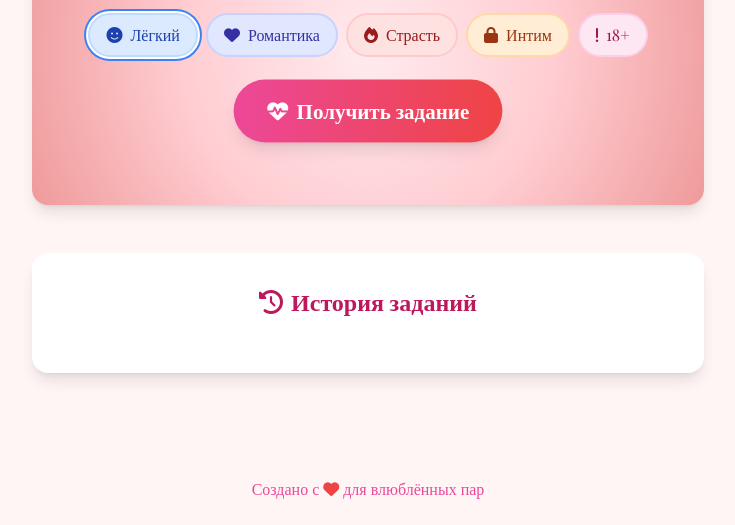
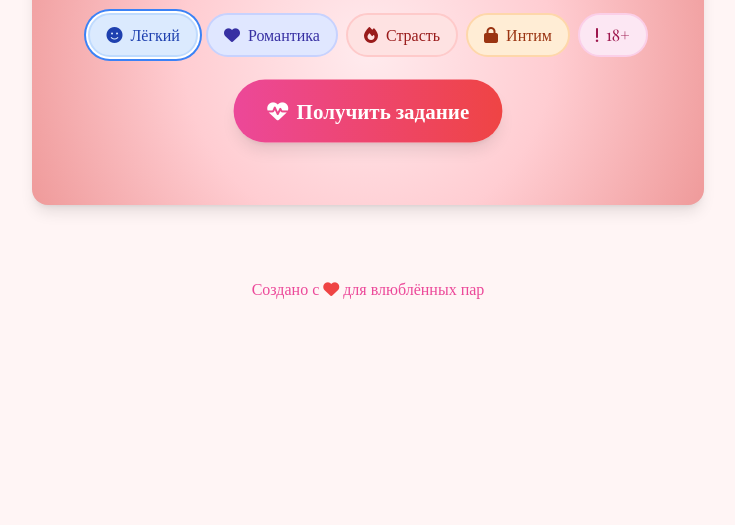
Before and after one commit to SkiletCool/Love_version1.0, a plain HTML site: page index.html in a window 1280 px wide. Shown: the part 287-812 px from the top of the page, without its empty margins (272-1007 px from the left). Drawn offline with nearby package versions, Linux system fonts and the light colour scheme.

Commit message:
Update index.html

```diff
--- a/index.html
+++ b/index.html
@@ -216,16 +216,15 @@
           </button>
         </div>
       </div>
-
-      <div class="max-w-2xl mx-auto bg-white rounded-2xl shadow-lg p-8 mb-12">
+<!-- История будет добавляться здесь -->
+      <!--<div class="max-w-2xl mx-auto bg-white rounded-2xl shadow-lg p-8 mb-12">
         <h2 class="text-2xl font-bold text-pink-700 mb-6 text-center">
           <i class="fas fa-history mr-2"></i>История заданий
         </h2>
         <div id="history-list" class="space-y-4">
-          <!-- История будет добавляться здесь -->
         </div>
       </div>
-    </div>
+    </div>-->
 
     <footer class="text-center py-6 text-pink-500">
       <p>
```
